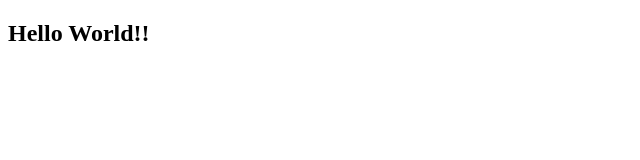
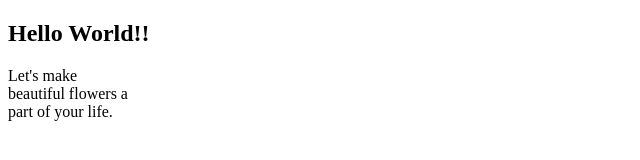
Before and after one commit to neela-47/my-first-repo, a plain HTML site: page index.html in a window 1280 px wide. Shown: the whole page, without its empty margins (0-640 px from the left). Drawn offline with Linux system fonts and the light colour scheme.

Commit message:
second commit

```diff
--- a/index.html
+++ b/index.html
@@ -4,8 +4,12 @@
     <meta charset="UTF-8">
     <meta name="viewport" content="width=device-width, initial-scale=1.0">
     <title>My first repo</title>
+    <link rel="stylesheet" href="style.css">
 </head>
 <body>
     <h2>Hello World!!</h2>
+    <div>
+        <p>Let's make <br>beautiful flowers a <br>part of your life. </p>
+    </div>
 </body>
 </html>
```
Also changed, not shown: images/buket.webp (added).
